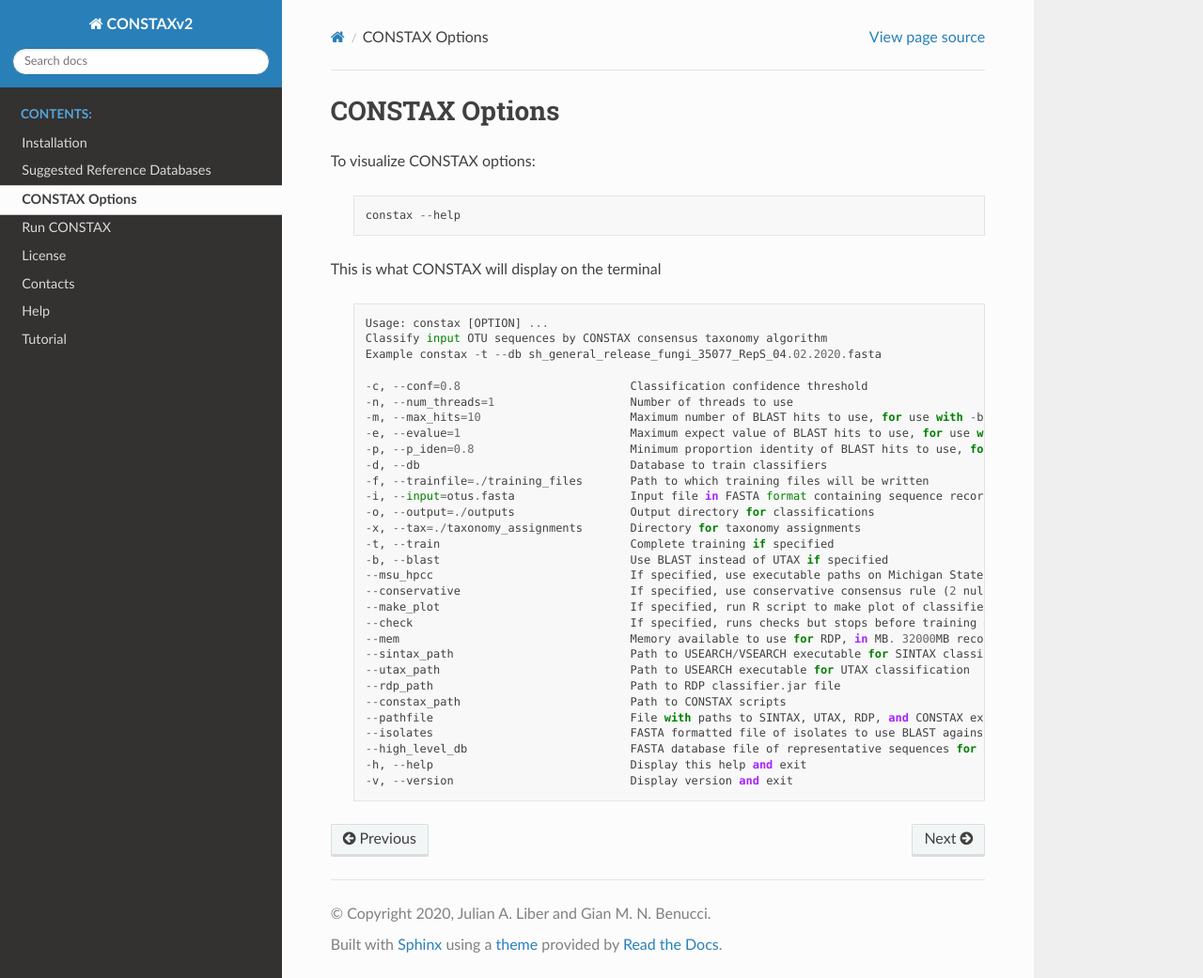
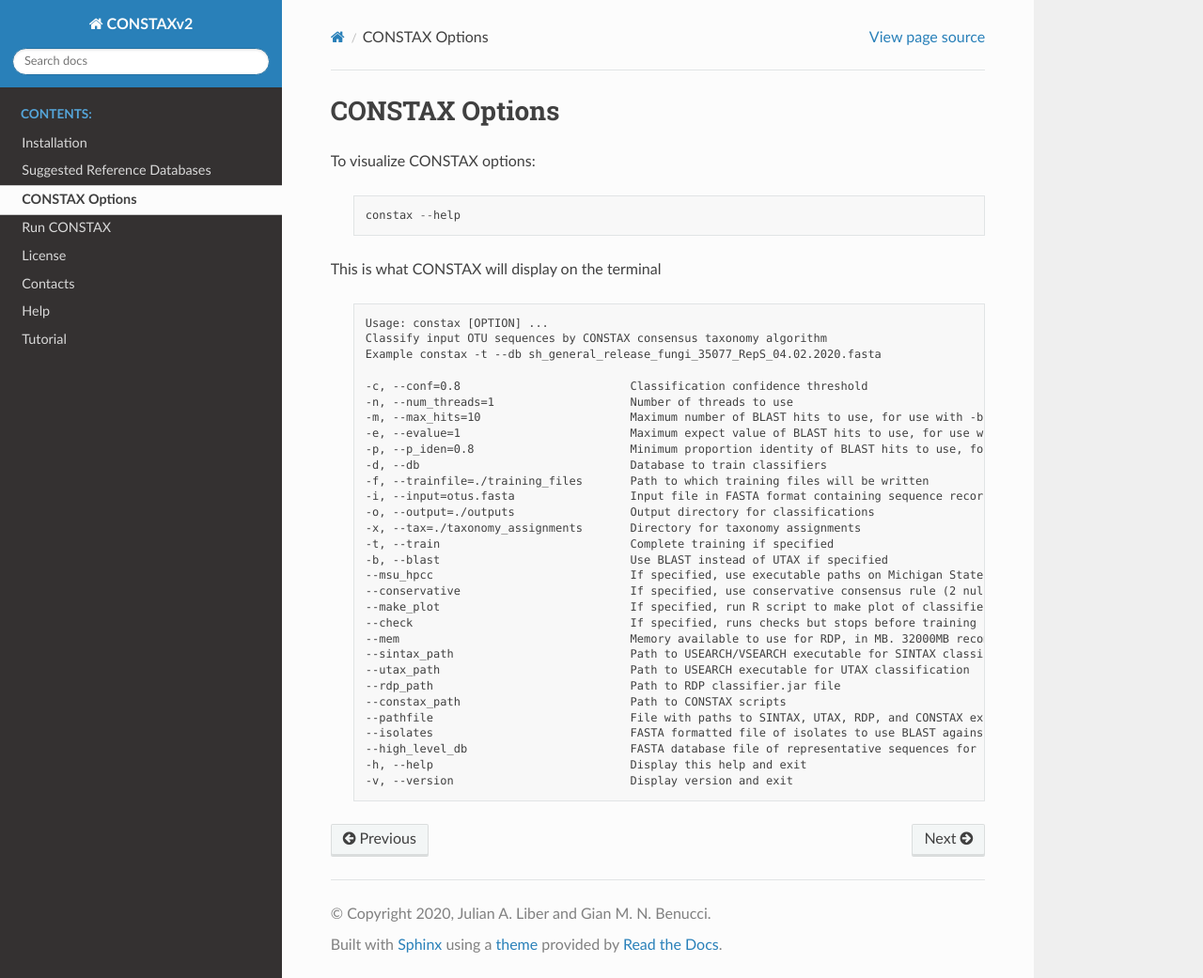
Before and after one commit to liberjul/CONSTAXv2, a Sphinx documentation site: the page built from docs/source/options.rst, in a window 1280 px wide and 1041 px high. Shown: the whole window at 94% size. Built offline with Sphinx 7.4.7 and the Read the Docs theme 2.0.0, drawn with Linux system fonts in a browser that asks for light colours.

Commit message:
Remove syntax highlighting.

```diff
--- a/docs/source/options.rst
+++ b/docs/source/options.rst
@@ -9,7 +9,7 @@
 
 This is what CONSTAX will display on the terminal
 
-    .. code-block:: default
+    .. code-block:: text
 
        Usage: constax [OPTION] ...
        Classify input OTU sequences by CONSTAX consensus taxonomy algorithm
```
